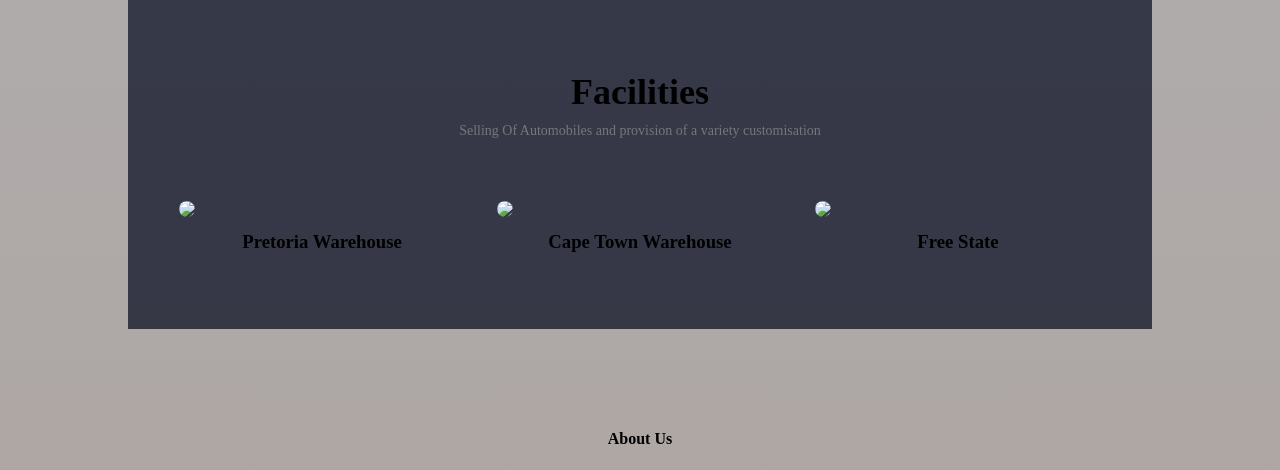
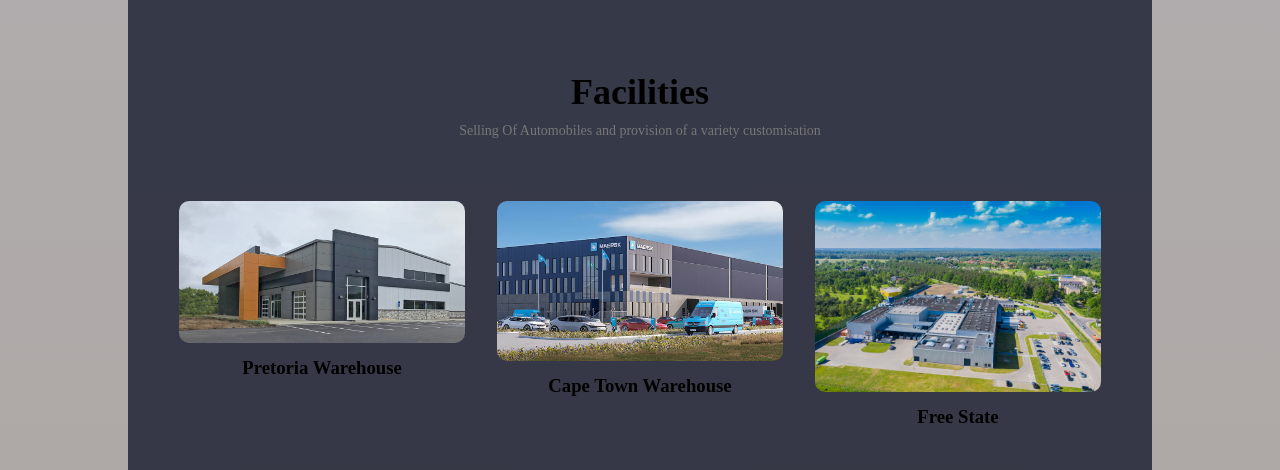
Before and after one commit to ClaydeThabiso/GarageWebsite, a plain HTML site: page service.html in a window 1280 px wide. Shown: the part 921-1391 px from the top of the page. Drawn offline with Linux system fonts and the light colour scheme; files whose address does not match are found by name.

Commit message:
Update service.html

```diff
--- a/service.html
+++ b/service.html
@@ -48,17 +48,17 @@
 <p>Selling Of Automobiles and provision of a variety customisation</p>
 <div class="row">
 <div class="facilty-col">
-<img src="images/colemanequip1-1000x500.jpg">
+<img src="colemanequip1-1000x500.jpg">
 <h3>Pretoria Warehouse</h3>
 <p></p>
 </div>
 <div class="facilty-col">
-<img src="images/maersk-logistics-warehouse_1024x576.jpg">
+<img src="maersk-logistics-warehouse_1024x576.jpg">
 <h3>Cape Town Warehouse</h3>
 <p></p>
 </div>
 <div class="facilty-col">
-<img src="images/warehouse-construction.jpg">
+<img src="warehouse-construction.jpg">
 <h3>Free State</h3>
 <p></p>
 </div>
```
